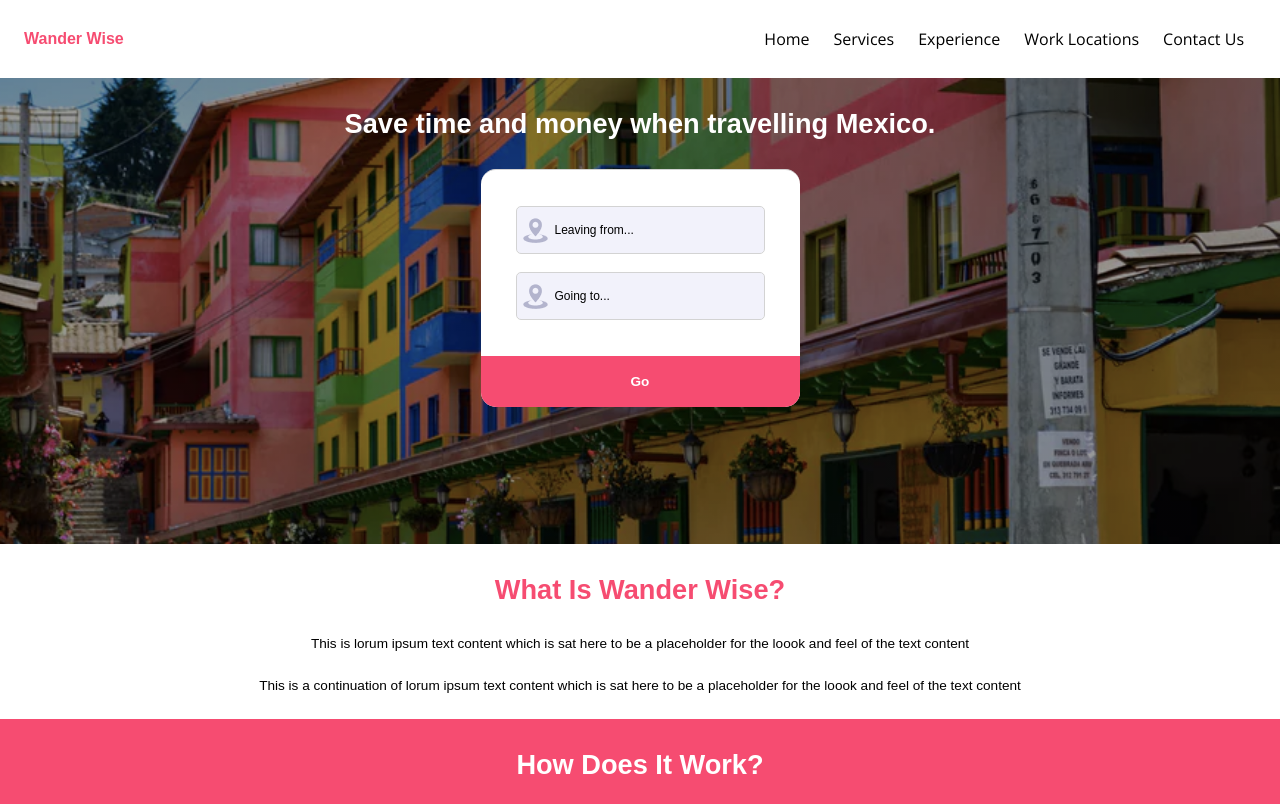
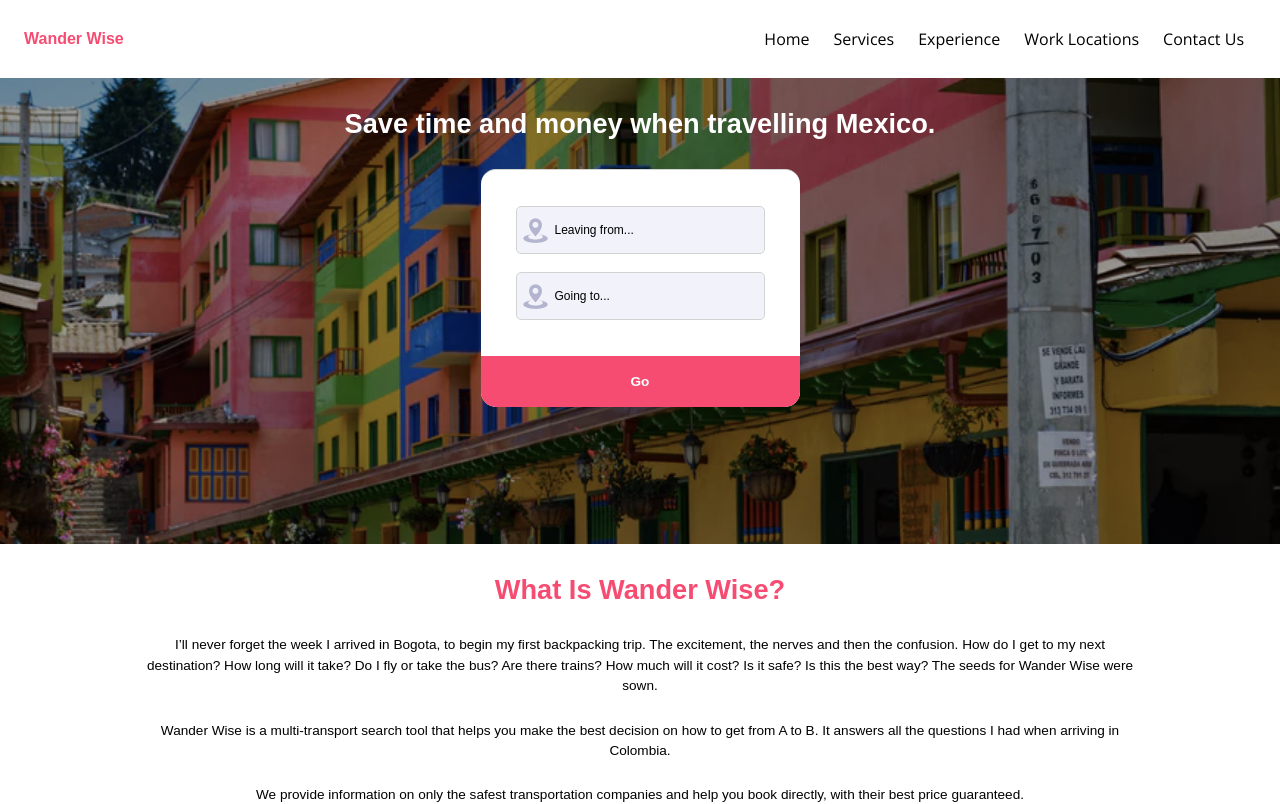
Before and after one commit to matthall8/wanderwise, a Next.js app: page / in a window 1280 px wide. Shown: the top 804 px of the page. Built offline with nearby package versions, Linux system fonts and the light colour scheme; a web font is replaced by a local one.

Commit message:
Added What is Wander Wise content to the homepage

```diff
--- a/src/components/TextContent/TextContent.style.js
+++ b/src/components/TextContent/TextContent.style.js
@@ -6,7 +6,7 @@ export const StyledText = styled.p` {
     padding: 12px 16px;
     margin: 0px;
     text-align: center;
-    line-height: 1.3;
+    line-height: 1.5;
     font-weight: normal;
   }
   `;
--- a/src/sections/WhatIsWanderWise/WhatIsWanderWise.js
+++ b/src/sections/WhatIsWanderWise/WhatIsWanderWise.js
@@ -10,10 +10,13 @@ const WhatIsWanderWise= () => {
         What Is Wander Wise?
       </Heading>
       <TextContent>
-        This is lorum ipsum text content which is sat here to be a placeholder for the loook and feel of the text content
+        I’ll never forget the week I arrived in Bogota, to begin my first backpacking trip. The excitement, the nerves and then the confusion. How do I get to my next destination? How long will it take? Do I fly or take the bus? Are there trains? How much will it cost? Is it safe?  Is this the best way? The seeds for Wander Wise were sown.
       </TextContent>
       <TextContent>
-        This is a continuation of lorum ipsum text content which is sat here to be a placeholder for the loook and feel of the text content
+        Wander Wise is a multi-transport search tool that helps you make the best decision on how to get from A to B. It answers all the questions I had when arriving in Colombia.
+      </TextContent>
+      <TextContent>
+        We provide information on only the safest transportation companies and help you book directly, with their best price guaranteed.
       </TextContent>
     </StyledWhatIsSection>
   );
--- a/src/sections/WhatIsWanderWise/WhatIsWanderWise.style.js
+++ b/src/sections/WhatIsWanderWise/WhatIsWanderWise.style.js
@@ -3,5 +3,7 @@ import styled from "styled-components";
 export const StyledWhatIsSection = styled.section` {
   padding: 28px 16px 12px;
   color: #000;
+  width: 80%;
+  margin: 0 auto;
 }
 `;
```
